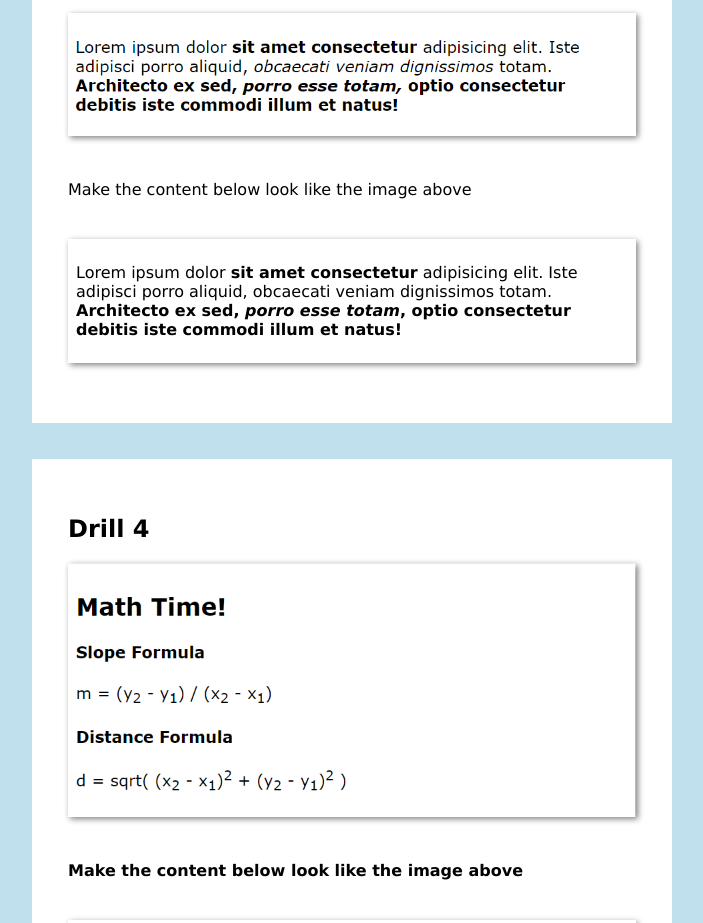
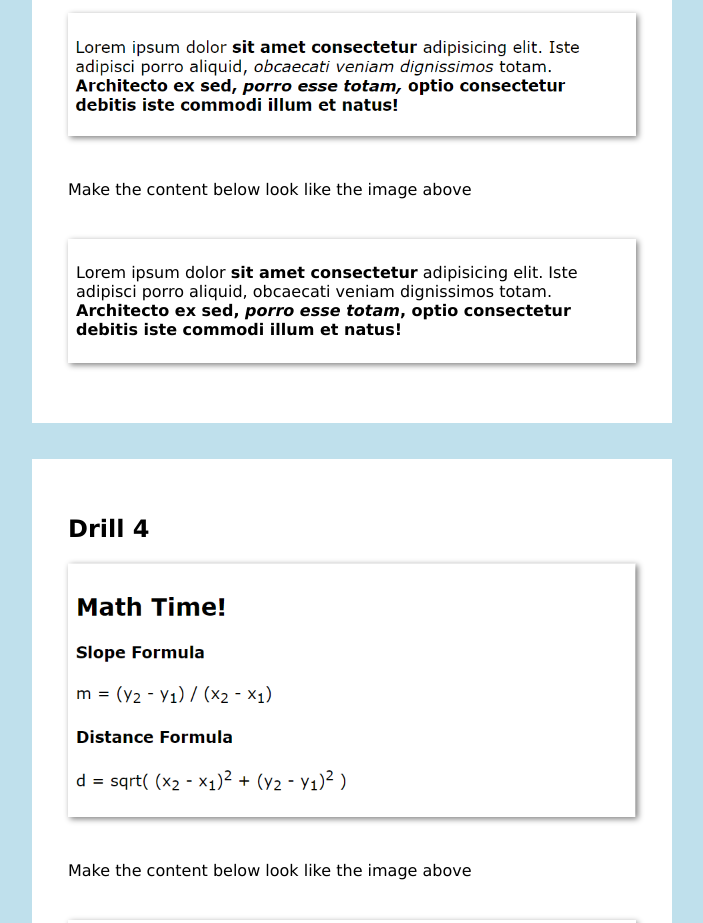
Before and after one commit to jhemoristevens1/jhemoristevens1.github.io, a plain HTML site: page basic-html-drills/basic-html-drills/index.html in a window 1280 px wide. Shown: the part 1829-2752 px from the top of the page, without its empty margins (4-707 px from the left). Drawn offline with Linux system fonts and the light colour scheme.

Commit message:
drills 1-6 clean code
Fixed issue where all text was bold under drill 3.

```diff
--- a/basic-html-drills/basic-html-drills/index.html
+++ b/basic-html-drills/basic-html-drills/index.html
@@ -77,7 +77,7 @@
                     aliquid, obcaecati veniam dignissimos
                     totam. <b>Architecto ex sed, <i>porro esse
                     totam</i>, optio consectetur debitis iste
-                    commodi illum et natus!<b>
+                    commodi illum et natus!</b>
                 <p>
 
                 <!-- COMPLETE YOUR MODIFICATIONS ABOVE THIS COMMENT -->
```
